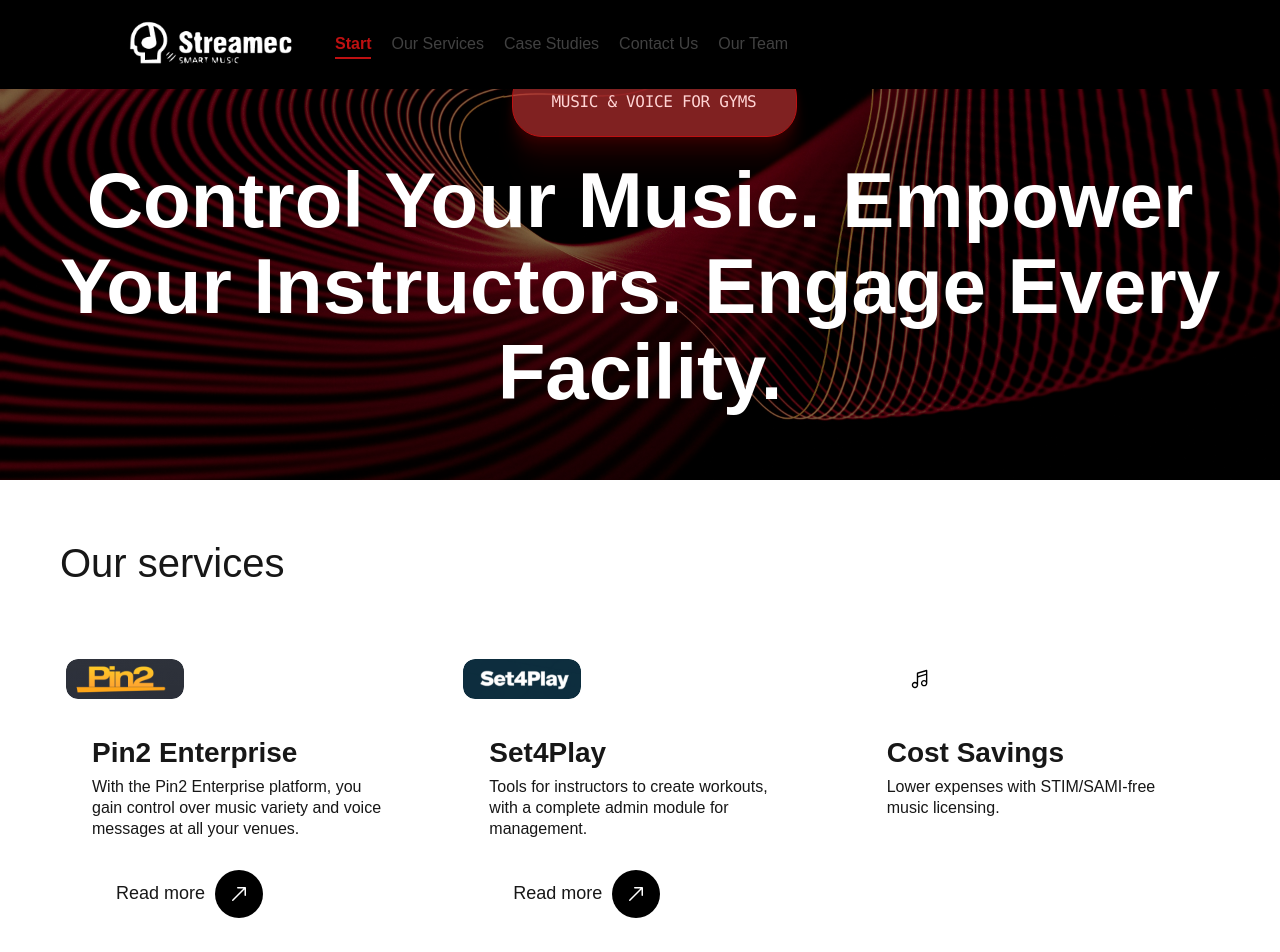
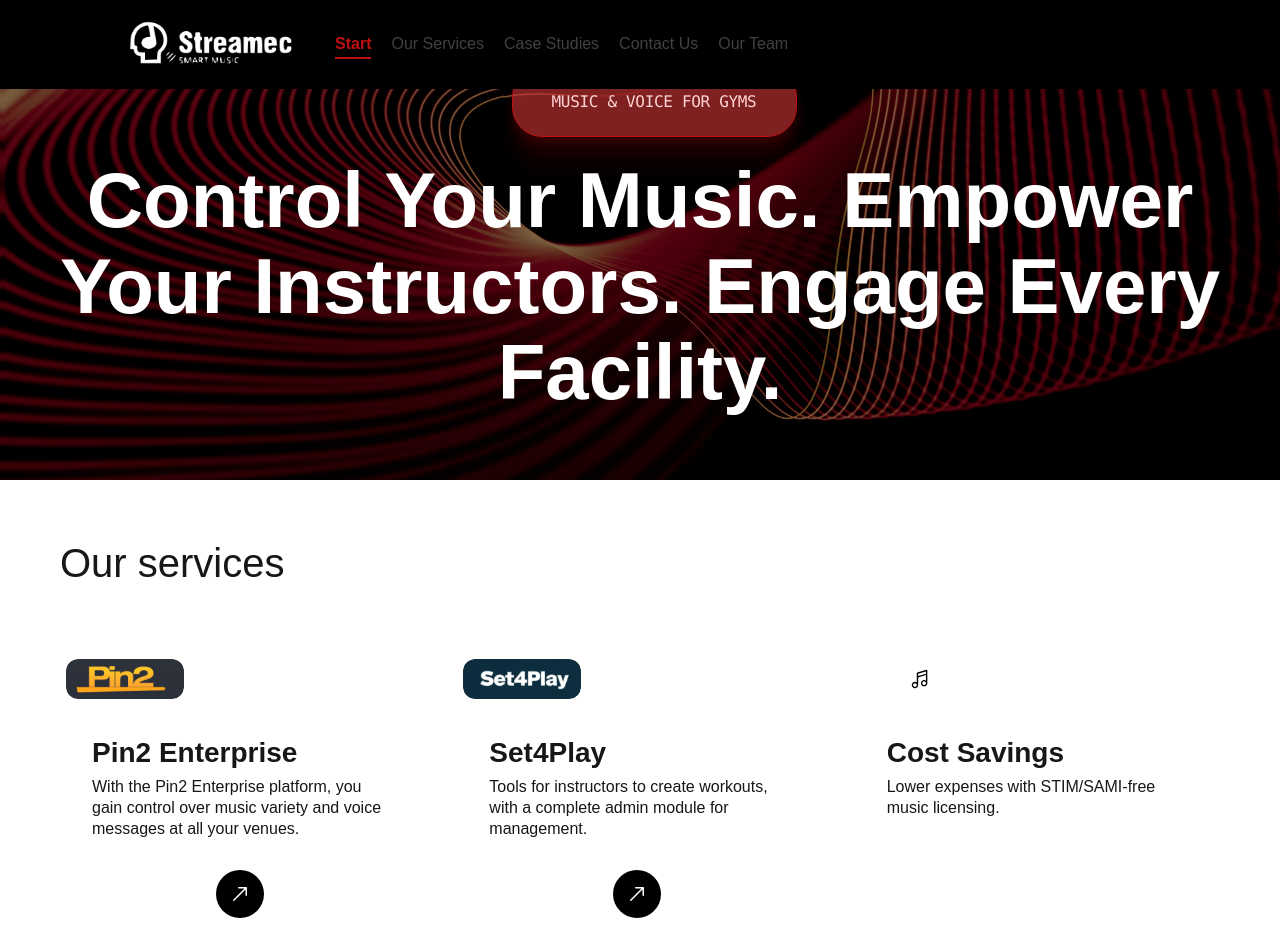
Before and after one commit to CodersBros/streamec_web, a Next.js app: page / in a window 1280 px wide. Shown: the top 952 px of the page. Built offline with nearby package versions, Linux system fonts and the light colour scheme.

Commit message:
feat: Enhance ButtonOutlinedLight component with variant support and improved styling

```diff
--- a/src/components/ui/ButtonOutlinedLight.tsx
+++ b/src/components/ui/ButtonOutlinedLight.tsx
@@ -1,59 +1,95 @@
 "use client";
 
+import type { TypographyAlias } from '@/styles/typography';
 import { typographyCss } from '@/styles/typography';
-import Image from 'next/image';
 import React from 'react';
 import styled, { css } from 'styled-components';
-import type { TypographyAlias } from '@/styles/typography';
+import { variables } from '../../styles/variables';
+import ArrowUpRight from '../assets/ArrowUpRight';
 
 
 export type ButtonOutlinedLightSize = 'md' | 'sm';
+export type ButtonOutlinedLightVariant = 'dark' | 'light';
 
 export interface ButtonOutlinedLightProps extends React.ButtonHTMLAttributes<HTMLButtonElement> {
   label?: string;
   icon?: React.ReactNode; // custom override ikony strzałki
   withIcon?: boolean; // szybkie wyłączenie ikony
   size?: ButtonOutlinedLightSize;
+  variant?: ButtonOutlinedLightVariant; // dark (#000) vs light (#FFF) border
   accent?: string; // override accent color pigułki
+  width?: number; // fixed width override (175px, 210px)
+  withBackdropFilter?: boolean; // backdrop-filter na całym buttonie
 }
 
 
 
-const sizeTokens: Record<ButtonOutlinedLightSize, { padY: number; padL: number; padR: number; iconBox: number; gap: number; fontVariant: TypographyAlias; }> = {
-  md: { padY: 6, padL: 24, padR: 4, iconBox: 48, gap: 10, fontVariant: 'body/md' },
-  sm: { padY: 4, padL: 20, padR: 4, iconBox: 40, gap: 8, fontVariant: 'body/sm' },
+const sizeTokens: Record<ButtonOutlinedLightSize, { padY: number; padL: number; padR: number; iconBox: number; gap: number; fontVariant: TypographyAlias; height: number; }> = {
+  md: { padY: 6, padL: 24, padR: 4, iconBox: 48, gap: 10, fontVariant: 'body/md', height: 60 },
+  sm: { padY: 4, padL: 20, padR: 4, iconBox: 40, gap: 8, fontVariant: 'body/sm', height: 60 },
 };
 
-const rootStyles = ({ $size }: { $size: ButtonOutlinedLightSize }) => {
-  const t = sizeTokens[$size];
+const variantTokens: Record<ButtonOutlinedLightVariant, { borderColor: string; textColor: string; }> = {
+  dark: { borderColor: variables.colors.black, textColor: variables.colors.black },
+  light: { borderColor: variables.colors.white, textColor: variables.colors.white },
+};
+
+const rootStyles = ({ $size, $variant, $width, $withBackdropFilter, $hasIcon }: {
+  $size: ButtonOutlinedLightSize;
+  $variant: ButtonOutlinedLightVariant;
+  $width?: number;
+  $withBackdropFilter?: boolean;
+  $hasIcon?: boolean;
+}) => {
+  const sizeT = sizeTokens[$size];
+  const variantT = variantTokens[$variant];
+  // Dla dark variant z ikoną używamy oryginalnego paddingu (4px po prawej)
+  // Dla light variant bez ikony używamy symetrycznego paddingu
+  const rightPadding = $hasIcon ? sizeT.padR : sizeT.padL;
   return css`
-    padding: ${t.padY}px ${t.padR}px ${t.padY}px ${t.padL}px;
-    gap: ${t.gap}px;
+    padding: ${sizeT.padY}px ${rightPadding}px ${sizeT.padY}px ${sizeT.padL}px;
+    gap: ${sizeT.gap}px;
+    height: ${sizeT.height}px;
+    ${$width ? `width: ${$width}px;` : ''}
+    border-color: ${variantT.borderColor};
+    color: ${variantT.textColor};
+    ${$withBackdropFilter ? 'backdrop-filter: blur(42px);' : ''}
   `;
 };
 
-const Root = styled.button<{ $size: ButtonOutlinedLightSize }>`
+const Root = styled.button<{
+  $size: ButtonOutlinedLightSize;
+  $variant: ButtonOutlinedLightVariant;
+  $width?: number;
+  $withBackdropFilter?: boolean;
+  $hasIcon?: boolean;
+}>`
   all: unset;
   box-sizing: border-box;
   display: inline-flex;
   align-items: center;
   position: relative;
-  border: 1px solid var(--color-text-inverse);
+  border: 1px solid;
   border-radius: 30px;
   background: transparent;
   cursor: pointer;
   ${rootStyles};
   transition: background-color 0.25s ease, color 0.25s ease, border-color 0.25s ease;
-  color: var(--color-text-inverse);
   &:focus-visible {
     outline: 2px solid var(--color-accent);
     outline-offset: 2px;
   }
   &:hover {
-    background: rgba(255,255,255,0.06);
+    background: ${({ $variant }) =>
+    $variant === 'light'
+      ? 'rgba(255, 255, 255, 0.06)'
+      : 'rgba(0, 0, 0, 0.06)'};
   }
   &:active {
-    background: rgba(255,255,255,0.12);
+    background: ${({ $variant }) =>
+    $variant === 'light'
+      ? 'rgba(255, 255, 255, 0.12)'
+      : 'rgba(0, 0, 0, 0.12)'};
   }
   &:disabled {
     opacity: 0.5;
@@ -70,37 +106,51 @@
   background: ${({ $accent }) => $accent || 'var(--color-accent)'};
   backdrop-filter: blur(42px);
   ${({ $size }) => css`width: ${sizeTokens[$size].iconBox}px; height: ${sizeTokens[$size].iconBox}px;`}
-  color: var(--color-text-inverse);
+  color: ${variables.colors.white};
 `;
 
 const Label = styled.span<{ $variant: TypographyAlias }>`
   ${({ $variant }) => typographyCss($variant)}
-  color: var(--color-text-inverse);
   white-space: nowrap;
 `;
 
 export const ButtonOutlinedLight: React.FC<ButtonOutlinedLightProps> = ({
   label = 'Meet our Team',
   icon,
-  withIcon = true,
+  withIcon,
   size = 'md',
+  variant = 'light',
   accent,
+  width,
+  withBackdropFilter = false,
   className,
   ...rest
 }) => {
   const fontVariant = sizeTokens[size].fontVariant;
+
+  // Domyślne zachowanie: dark MA ikonę, light BEZ ikony
+  const defaultWithIcon = variant === 'dark';
+  const shouldShowIcon = withIcon !== undefined ? withIcon : defaultWithIcon;
+
   return (
-    <Root className={className} $size={size} {...rest}>
+    <Root
+      className={className}
+      $size={size}
+      $variant={variant}
+      $width={width}
+      $withBackdropFilter={withBackdropFilter}
+      $hasIcon={shouldShowIcon}
+      {...rest}
+    >
       <Label $variant={fontVariant}>{label}</Label>
-      {withIcon && (
+      {shouldShowIcon && (
         <IconPill $size={size} $accent={accent}>
-          {icon || (
-            <Image
-              src="/icons/ArrowUpRight.svg"
-              alt="Arrow up right"
-              width={20}
-              height={20}
-              aria-hidden
+          {icon ? (
+            icon
+          ) : (
+            <ArrowUpRight
+              size={20}
+              color={variant === 'light' ? variables.colors.white : variables.colors.black}
             />
           )}
         </IconPill>
```
